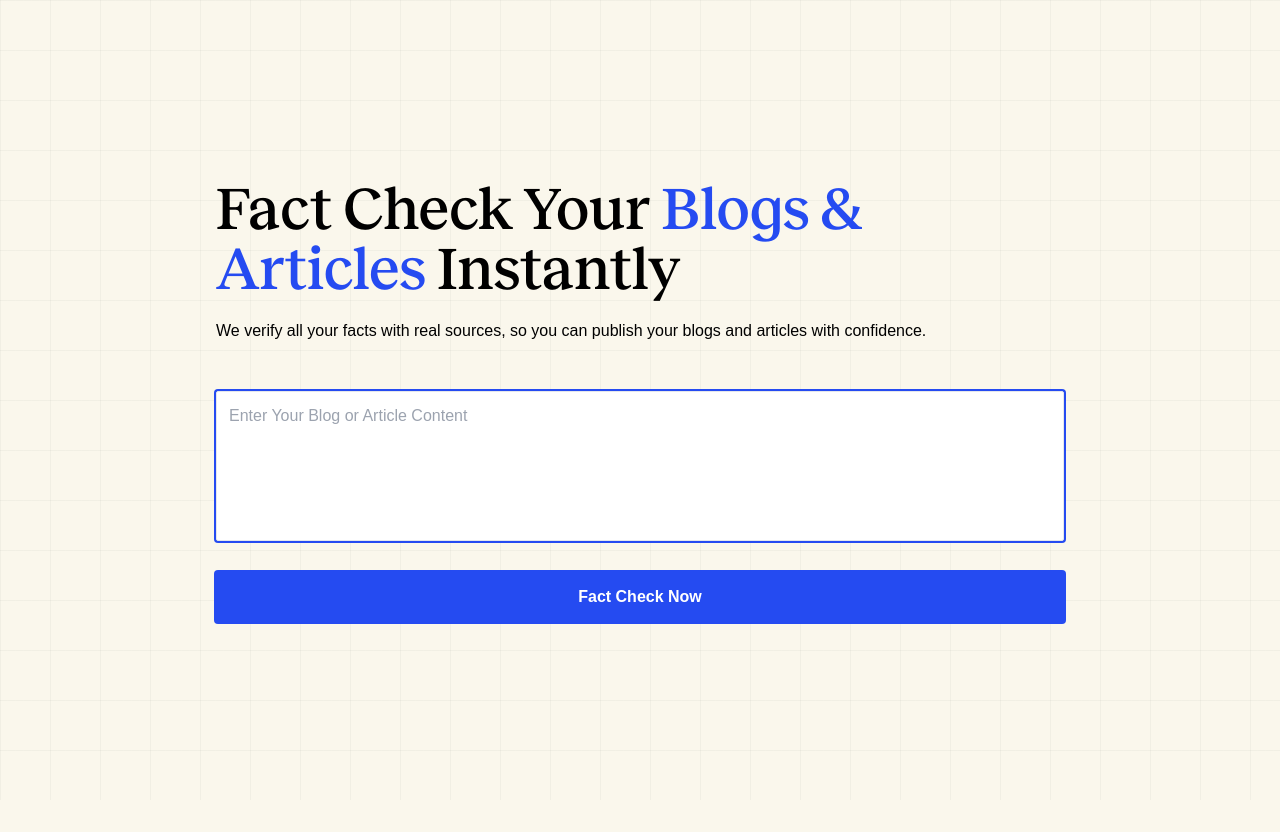
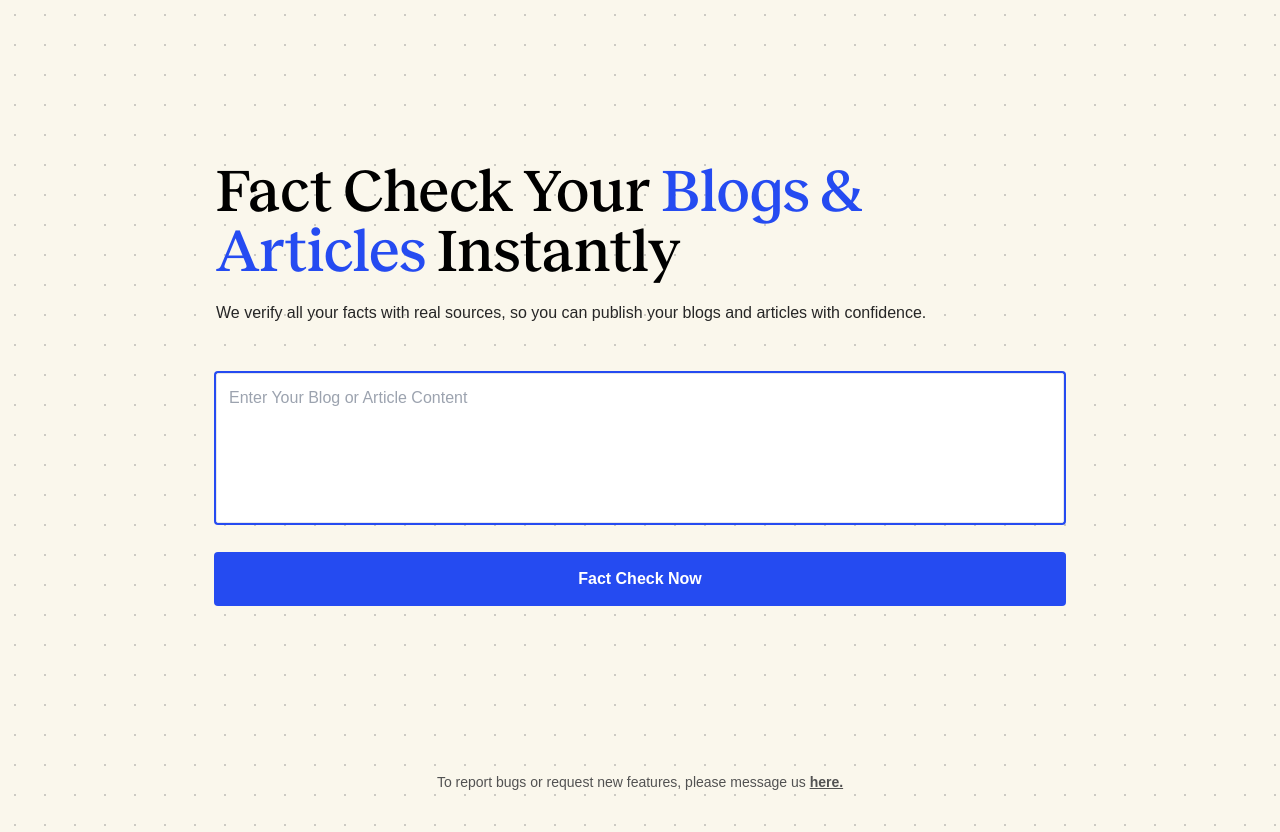
Before and after one commit to yangyuwen-bri/exa-hallucination-detector, a Next.js app: page / in a window 1280 px wide. Before the commit the page ends 800 px from the top, so only its background shows below. Built offline with nearby package versions, Linux system fonts and the light colour scheme; a web font is replaced by a local one.

Commit message:
added dots instead of grid as the background texture

```diff
--- a/app/page.tsx
+++ b/app/page.tsx
@@ -5,7 +5,8 @@ export default function Home() {
     <main className="flex relative min-h-screen flex-col items-center justify-center p-4">
 
       {/* background grid design texture code */}
-      <div className="absolute inset-0 -z-0 w-full h-full bg-[linear-gradient(to_right,#80808012_1px,transparent_0px),linear-gradient(to_bottom,#80808012_1px,transparent_0px)] bg-[size:50px_50px]"></div>
+      <div className="absolute inset-0 -z-0 h-full w-full bg-[radial-gradient(#80808060_1px,transparent_1px)] [background-size:30px_30px]"></div>
+      {/* <div className="absolute inset-0 -z-0 w-full h-full bg-[linear-gradient(to_right,#80808012_1px,transparent_0px),linear-gradient(to_bottom,#80808012_1px,transparent_0px)] bg-[size:50px_50px]"></div> */}
 
       <FactChecker />
     </main>
--- a/components/FactChecker.tsx
+++ b/components/FactChecker.tsx
@@ -1,6 +1,7 @@
 "use client";
 
 import { useState, FormEvent } from "react";
+import Link from 'next/link';
 
 export default function FactChecker() {
   const [isGenerating, setIsGenerating] = useState(false);
@@ -9,8 +10,7 @@ export default function FactChecker() {
   const [error, setError] = useState<string | null>(null);
 
   const handleSearch = async (e: FormEvent) => {
-    e.preventDefault(); // Prevent form submission refresh
-    console.log("Fact-checking initiated for article content.");
+    e.preventDefault();
 
     if (!articleContent) {
       setError("Please enter some content for fact-checking.");
@@ -21,7 +21,6 @@ export default function FactChecker() {
     setError(null);
 
     try {
-      console.log("Making API request to /api/exa");
       const response = await fetch('/api/exa', {
         method: 'POST',
         headers: {
@@ -30,15 +29,12 @@ export default function FactChecker() {
         body: JSON.stringify({ content: articleContent }),
       });
 
-      console.log("API response status:", response.status);
-
       if (!response.ok) {
         const errorData = await response.json();
         throw new Error(errorData.error || 'Failed to fetch fact-check result.');
       }
 
       const data = await response.json();
-      console.log("Received data:", data);
 
       if (data.factCheckResult) {
         setFactCheckResult(data.factCheckResult);
@@ -46,7 +42,6 @@ export default function FactChecker() {
         setError("No fact-checking information found.");
       }
     } catch (error) {
-      console.error('Error in handleSearch:', error);
       setError(error instanceof Error ? error.message : 'An unexpected error occurred.');
       setFactCheckResult('');
     } finally {
@@ -55,18 +50,22 @@ export default function FactChecker() {
   };
 
   return (
-    <div className="w-full border-6 max-w-4xl p-6">
+    <div className="flex flex-col min-h-screen">
+      <main className="flex flex-col items-center justify-center flex-grow w-full max-w-4xl p-6 mx-auto">
+      <div className="text-left">
         <h1 className="md:text-6xl text-4xl pb-5 font-medium opacity-0 animate-fade-up [animation-delay:200ms]">
             Fact Check Your
             <span className="text-brand-default"> Blogs & Articles </span>
             Instantly
         </h1>
 
-      <p className="text-black mb-12 opacity-0 animate-fade-up [animation-delay:400ms]">
+        <p className="text-gray-800 mb-12 opacity-0 animate-fade-up [animation-delay:400ms]">
             We verify all your facts with real sources, so you can publish your blogs and articles with confidence.
         </p>
+       </div>
 
-      <form onSubmit={handleSearch} className="space-y-6">
+
+        <form onSubmit={handleSearch} className="space-y-6 w-full">
           <textarea
             value={articleContent}
             onChange={(e) => setArticleContent(e.target.value)}
@@ -95,6 +94,22 @@ export default function FactChecker() {
             {factCheckResult}
           </div>
         )}
+      </main>
+
+      <footer className="w-full py-6 mt-auto">
+        <div className="max-w-md mx-auto">
+          <p className="text-sm text-center text-gray-600">
+            To report bugs or request new features, please message us{" "}
+            <Link
+              href="https://your-link.com" // Add your target link here
+              target="_blank"
+              className="underline font-bold"
+            >
+              here.
+            </Link>
+          </p>
+        </div>
+      </footer>
     </div>
   );
 }
```
Lines whose indentation alone changed are shown as unchanged.
